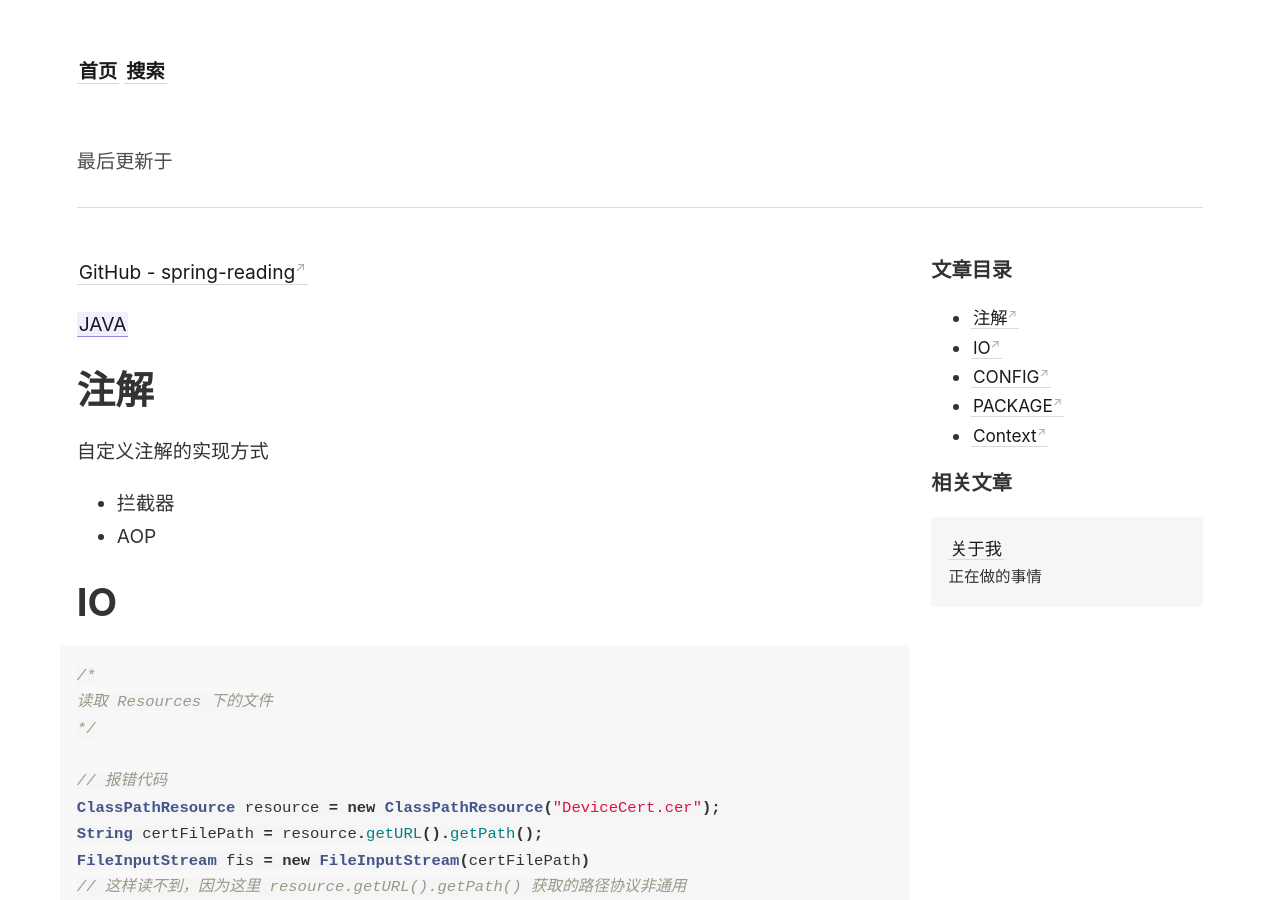
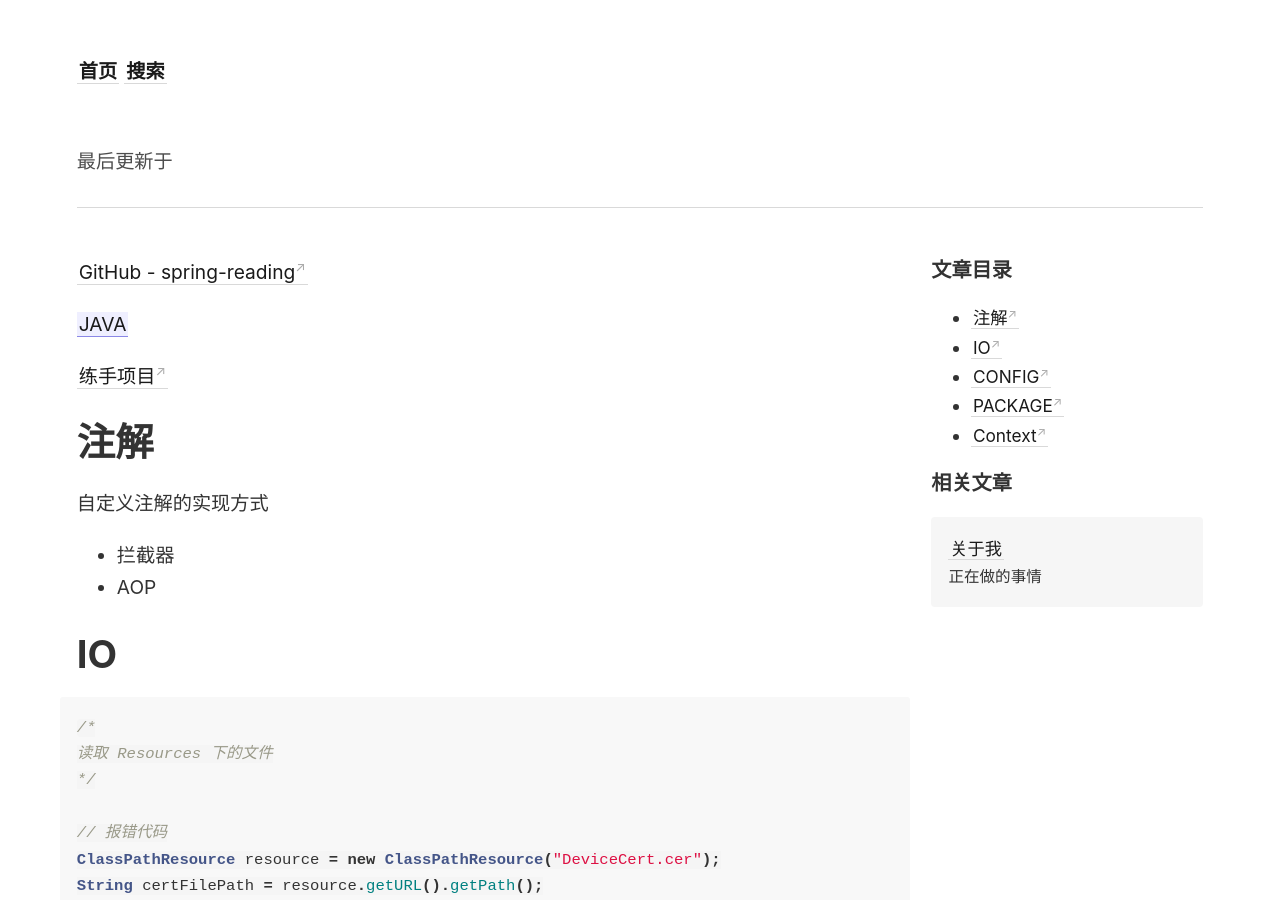
Before and after one commit to wingowen/digital-garden-jekyll, a Jekyll site: the page built from _notes/SpringBoot.md, in a window 1280 px wide and 900 px high. Built offline with Jekyll 4.4.1, drawn with Linux system fonts in a browser that asks for light colours.

Commit message:
vault backup: 2024-06-27 16:41:33

```diff
--- a/_notes/SpringBoot.md
+++ b/_notes/SpringBoot.md
@@ -1,6 +1,8 @@
 [GitHub - spring-reading](https://github.com/xuchengsheng/spring-reading?tab=readme-ov-file)
 
 [[JAVA]]
+
+[练手项目](https://gitee.com/wingowen/demo-mybatis-plus)
 
 # 注解
 
```
